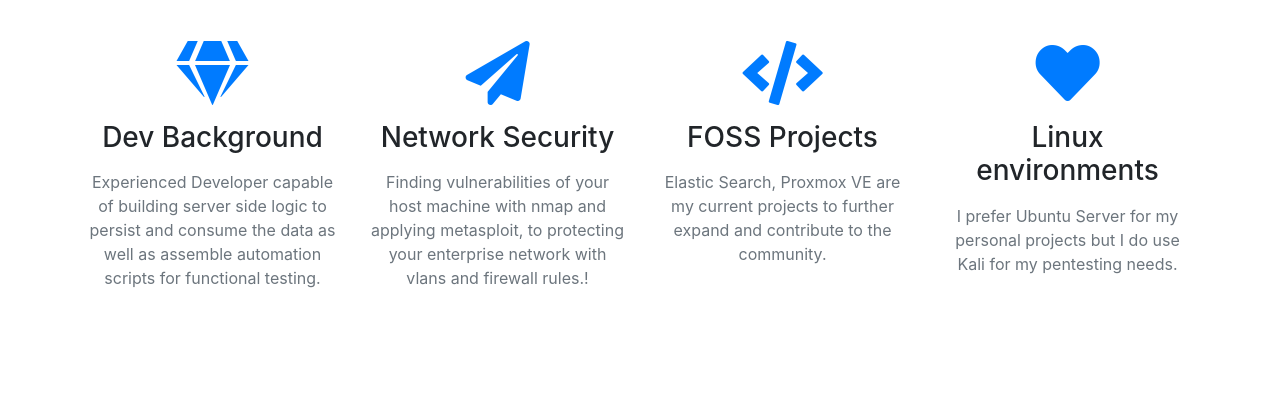
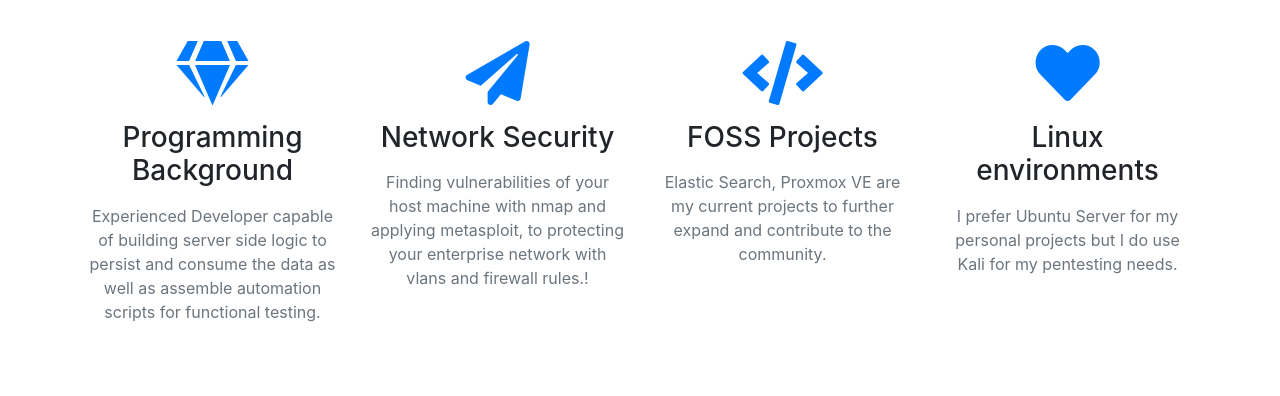
Before and after one commit to kindredFP/kindredfp.github.io, a website with bundled scripts: page index.html in a window 1280 px wide. Shown: the part 1500-1896 px from the top of the page. Built offline with nearby package versions, Linux system fonts and the light colour scheme.

Commit message:
text changes

```diff
--- a/index.html
+++ b/index.html
@@ -92,7 +92,7 @@
         <div class="col-lg-3 col-md-6 text-center">
           <div class="service-box mt-5 mx-auto">
             <i class="fas fa-4x fa-gem text-primary mb-3 sr-icon-1"></i>
-            <h3 class="mb-3">Dev Background</h3>
+            <h3 class="mb-3">Programming Background</h3>
             <p class="text-muted mb-0">Experienced Developer capable of building server side logic to persist and consume the data as well as assemble automation scripts for functional testing.</p>
           </div>
         </div>
```
